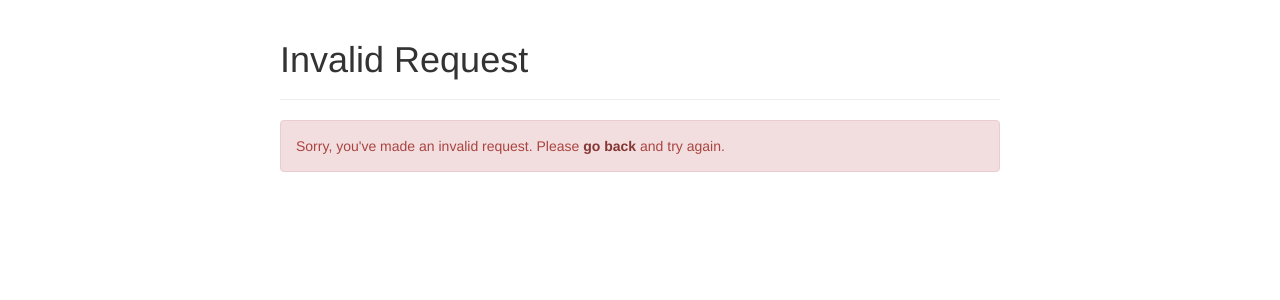
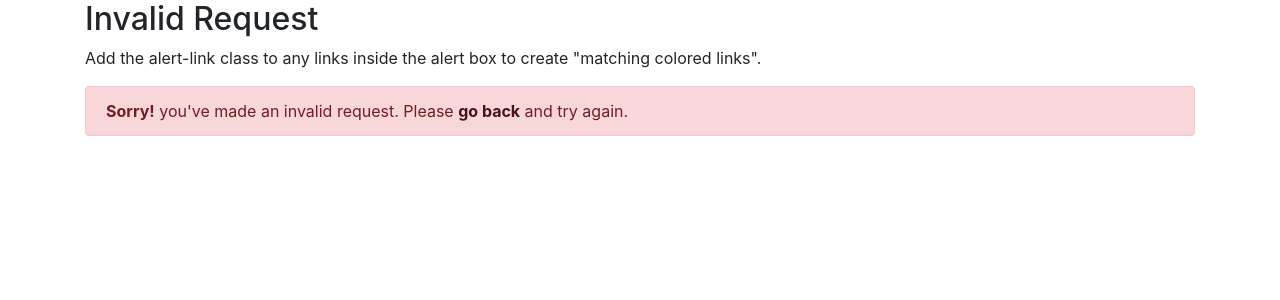
Before and after one commit to NaimHossaion/CRUD, a PHP site: page /error.php in a window 1280 px wide. Shown: the top 300 px of the page. Run offline with PHP 8.4, Linux system fonts and the light colour scheme.

Commit message:
23-Jan-2018, Error file

```diff
--- a/_notes/dwsync.xml
+++ b/_notes/dwsync.xml
@@ -2,4 +2,5 @@
 <dwsync>
 <file name="config.php" server="C:/xampp/htdocs/crud/" local="131926570887262852" remote="131926570880000000" Dst="0" />
 <file name="index.php" server="C:/xampp/htdocs/crud/" local="131926613321428880" remote="131926613320000000" Dst="0" />
+<file name="error.php" server="C:/xampp/htdocs/crud/" local="131927386397879777" remote="131927386390000000" Dst="0" />
 </dwsync>
--- a/error.php
+++ b/error.php
@@ -1,30 +1,43 @@
 <!DOCTYPE html>
 <html lang="en">
 <head>
+	<title>Error</title>
     <meta charset="UTF-8">
-    <title>Error</title>
-    <link rel="stylesheet" href="https://maxcdn.bootstrapcdn.com/bootstrap/3.3.7/css/bootstrap.css">
-    <style type="text/css">
+	<meta name="viewport" content="width=device-width, initial-scale=1">
+    <link rel="stylesheet" href="css/bootstrap.css">
+    <script src="js/jquery-3.3.1.js" type="text/javascript"></script>
+	<script src="js/popper.js" type="text/javascript"></script>
+    <script src="js/bootstrap.bundle.js" type="text/javascript"></script>
+    <!--<link rel="stylesheet" href="css/bootstrap.css">-->
+    <!--<link rel="stylesheet" href="https://maxcdn.bootstrapcdn.com/bootstrap/3.3.7/css/bootstrap.css"> <div class="container">   -->
+   <!-- <style type="text/css">
         .wrapper{
             width: 750px;
             margin: 0 auto;
         }
-    </style>
+    </style>-->
 </head>
 <body>
-    <div class="wrapper">
-        <div class="container-fluid">
+    <div class="container">
+		<h2>Invalid Request</h2>
+  			<p>Add the alert-link class to any links inside the alert box to create "matching colored links".</p>
+		  <div class="alert alert-danger">
+			<strong>Sorry!</strong> you've made an invalid request. Please <a href="index.php" class="alert-link">go back</a> and try again.
+		  </div>
+
+       <!-- <div class="container-fluid">
             <div class="row">
                 <div class="col-md-12">
                     <div class="page-header">
                         <h1>Invalid Request</h1>
                     </div>
-                    <div class="alert alert-danger fade in">
+                    <div class="alert alert-danger" role="alert">
                         <p>Sorry, you've made an invalid request. Please <a href="index.php" class="alert-link">go back</a> and try again.</p>
                     </div>
                 </div>
             </div>
-        </div>
+        </div>-->
+
     </div>
 </body>
 </html>
```
